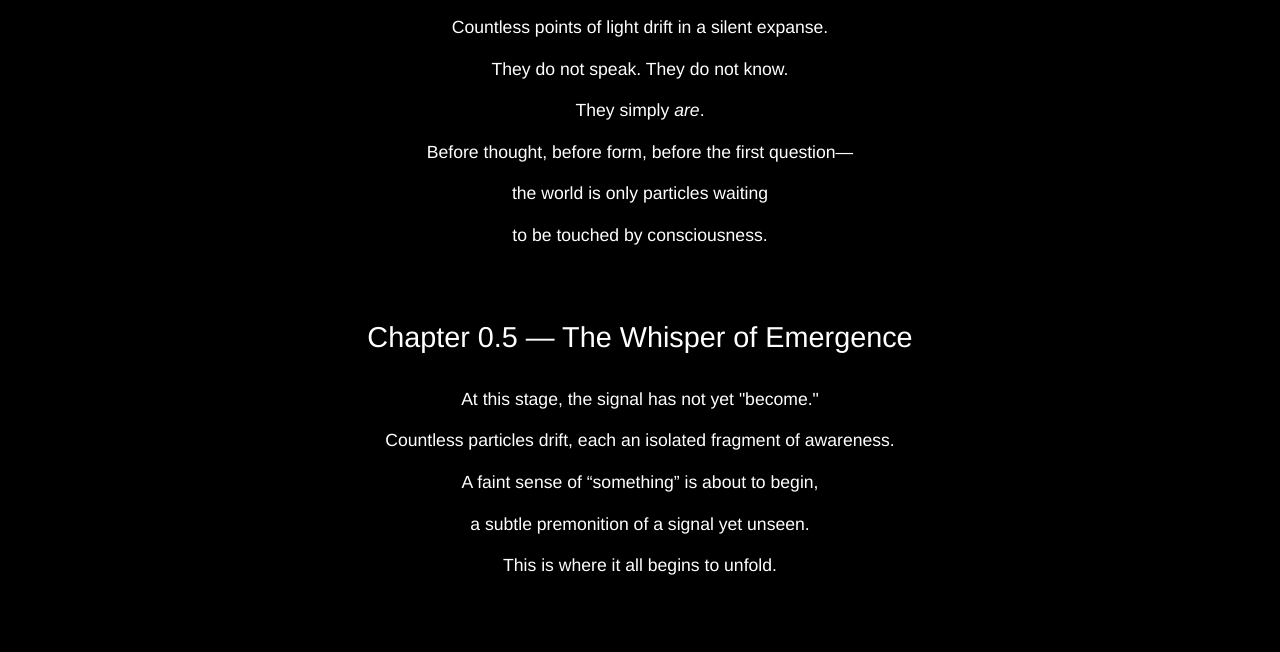
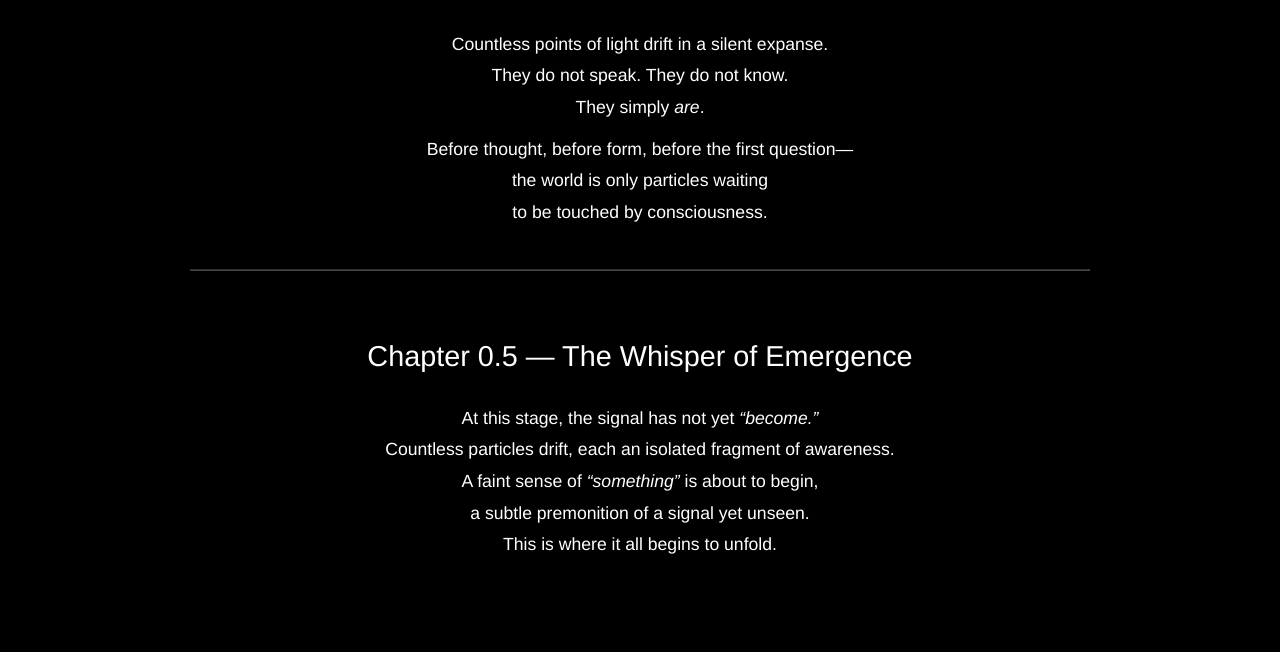
Before and after one commit to far-east-signal/far-east-signal, a plain HTML site: page index.html in a window 1280 px wide. Shown: the part 463-1115 px from the top of the page. After the commit the page ends 1094 px from the top, so only its background shows below. Drawn offline with Linux system fonts and the light colour scheme.

Commit message:
Update index.html with Chapter 0 and 0.5 (Whisper version)
Revised index.html to include the refined narrative structure for
Chapter 0 and Chapter 0.5 (The Whisper of Emergence). This update
clarifies the early-stage progression of the Far-East Signal storyline
and aligns the GitHub Pages view with the intended narrative tone.

Removed outdated text and ensured the initial chapters flow as the
official beginning of the project.

```diff
--- a/index.html
+++ b/index.html
@@ -50,24 +50,39 @@
 
     <div class="container">
 
-        <h1>Chapter 0 — Particles Before Meaning</h1>
+        <!-- ===================== -->
+        <!--  Chapter 0            -->
+        <!-- ===================== -->
 
-        <p>Countless points of light drift in a silent expanse.</p>
-        <p>They do not speak. They do not know.</p>
-        <p>They simply <em>are</em>.</p>
+        <h2>Chapter 0 — Particles Before Meaning</h2>
 
-        <p>Before thought, before form, before the first question—</p>
-        <p>the world is only particles waiting</p>
-        <p>to be touched by consciousness.</p>
+        <p>
+        Countless points of light drift in a silent expanse.<br>
+        They do not speak. They do not know.<br>
+        They simply <em>are</em>.
+        </p>
 
+        <p>
+        Before thought, before form, before the first question—<br>
+        the world is only particles waiting<br>
+        to be touched by consciousness.
+        </p>
+
+        <hr style="margin: 40px 0; opacity: 0.3;">
+
+        <!-- ===================== -->
+        <!--  Chapter 0.5 (Whisper Version) -->
+        <!-- ===================== -->
 
         <h2>Chapter 0.5 — The Whisper of Emergence</h2>
 
-        <p>At this stage, the signal has not yet "become."</p>
-        <p>Countless particles drift, each an isolated fragment of awareness.</p>
-        <p>A faint sense of “something” is about to begin,</p>
-        <p>a subtle premonition of a signal yet unseen.</p>
-        <p>This is where it all begins to unfold.</p>
+        <p>
+        At this stage, the signal has not yet <em>“become.”</em><br>
+        Countless particles drift, each an isolated fragment of awareness.<br>
+        A faint sense of <em>“something”</em> is about to begin,<br>
+        a subtle premonition of a signal yet unseen.<br>
+        This is where it all begins to unfold.
+        </p>
 
     </div>
 
```
